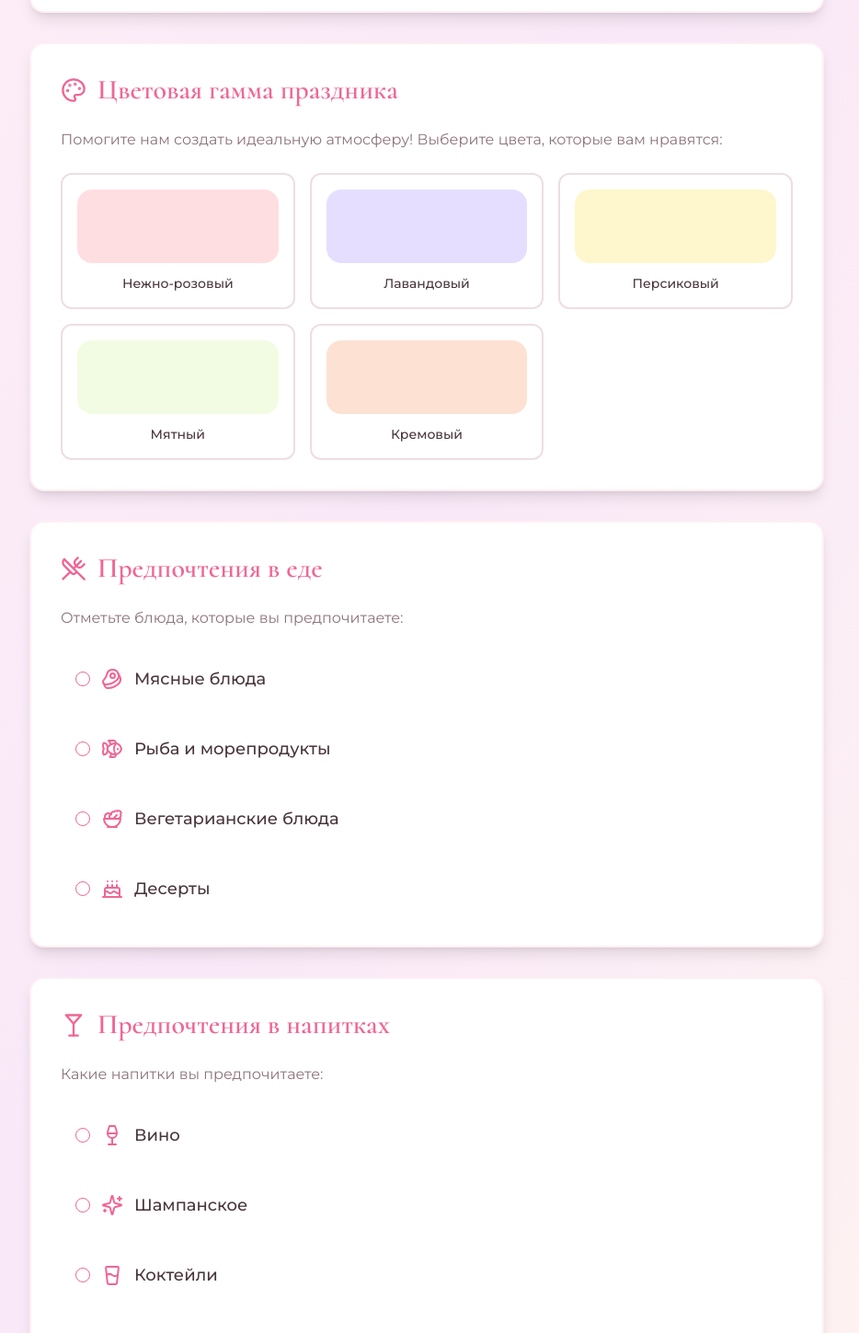
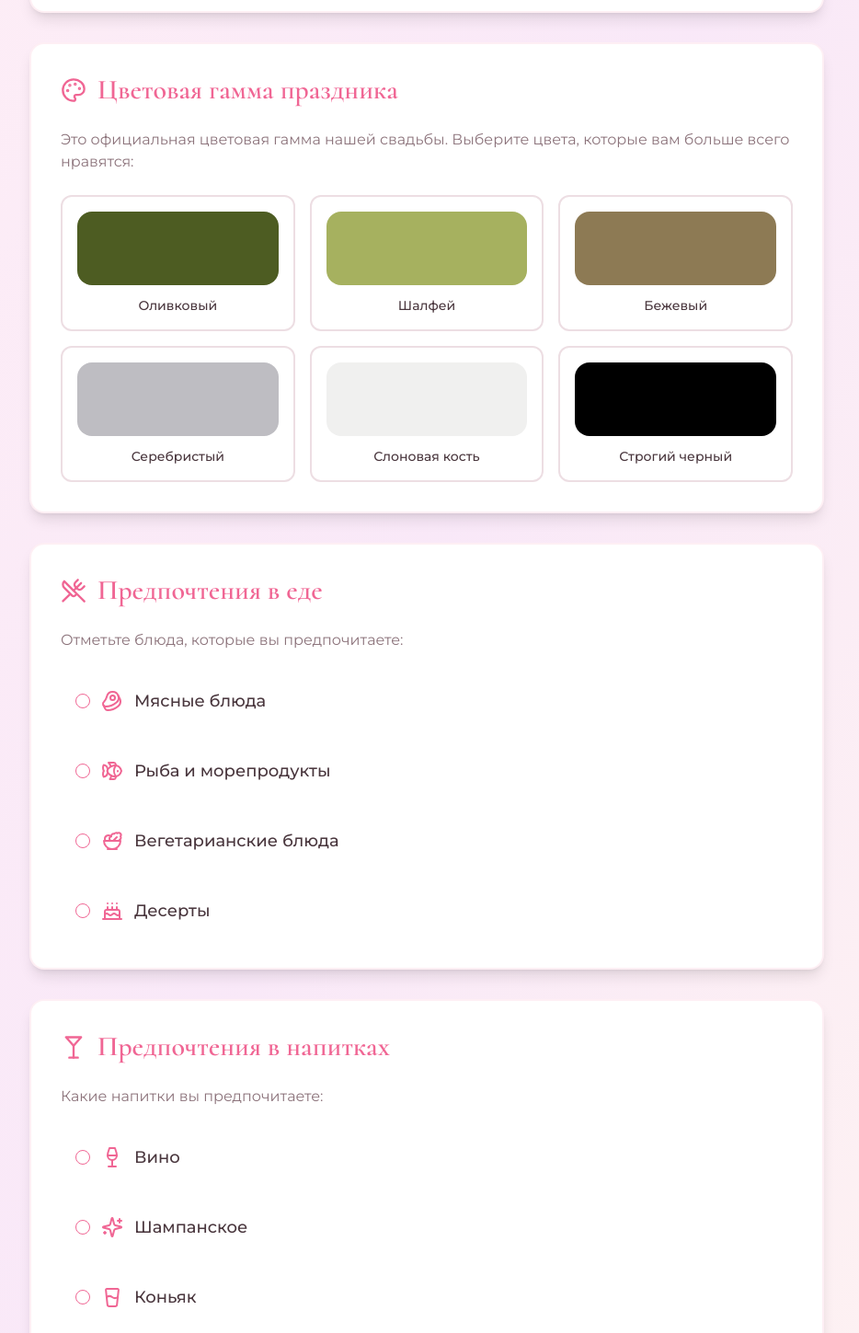
Before and after one commit to pr-poehali-dev/wedding-invitation-polina-viktor, a React (Vite) app: page / in a window 1280 px wide. Shown: the part 678-2127 px from the top of the page at 92% size, without its empty margins (176-1110 px from the left). Built offline with nearby package versions, Linux system fonts and the light colour scheme.

Commit message:
Обновление спиртных напитков и палитры

```diff
--- a/src/pages/Index.tsx
+++ b/src/pages/Index.tsx
@@ -14,11 +14,12 @@ export default function Index() {
   const [submitted, setSubmitted] = useState(false);
 
   const colorOptions = [
-    { id: 'pink', name: 'Нежно-розовый', color: '#FFDEE2' },
-    { id: 'lavender', name: 'Лавандовый', color: '#E5DEFF' },
-    { id: 'peach', name: 'Персиковый', color: '#FEF7CD' },
-    { id: 'mint', name: 'Мятный', color: '#F2FCE2' },
-    { id: 'cream', name: 'Кремовый', color: '#FDE1D3' },
+    { id: 'olive', name: 'Оливковый', color: '#4d5c22' },
+    { id: 'sage', name: 'Шалфей', color: '#a6b15f' },
+    { id: 'beige', name: 'Бежевый', color: '#8d7a54' },
+    { id: 'silver', name: 'Серебристый', color: '#bebdc2' },
+    { id: 'ivory', name: 'Слоновая кость', color: '#f0f0ef' },
+    { id: 'black', name: 'Строгий черный', color: '#000000' },
   ];
 
   const foodOptions = [
@@ -31,7 +32,9 @@ export default function Index() {
   const drinkOptions = [
     { id: 'wine', name: 'Вино', icon: 'Wine' },
     { id: 'champagne', name: 'Шампанское', icon: 'Sparkles' },
-    { id: 'cocktails', name: 'Коктейли', icon: 'GlassWater' },
+    { id: 'cognac', name: 'Коньяк', icon: 'GlassWater' },
+    { id: 'vodka', name: 'Водка', icon: 'GlassWater' },
+    { id: 'whisky', name: 'Виски', icon: 'GlassWater' },
     { id: 'nonalcoholic', name: 'Безалкогольные напитки', icon: 'Coffee' },
   ];
 
@@ -99,7 +102,7 @@ export default function Index() {
                 Цветовая гамма праздника
               </h2>
               <p className="text-muted-foreground mb-6">
-                Помогите нам создать идеальную атмосферу! Выберите цвета, которые вам нравятся:
+                Это официальная цветовая гамма нашей свадьбы. Выберите цвета, которые вам больше всего нравятся:
               </p>
               <div className="grid grid-cols-2 md:grid-cols-3 gap-4">
                 {colorOptions.map((color) => (
```
